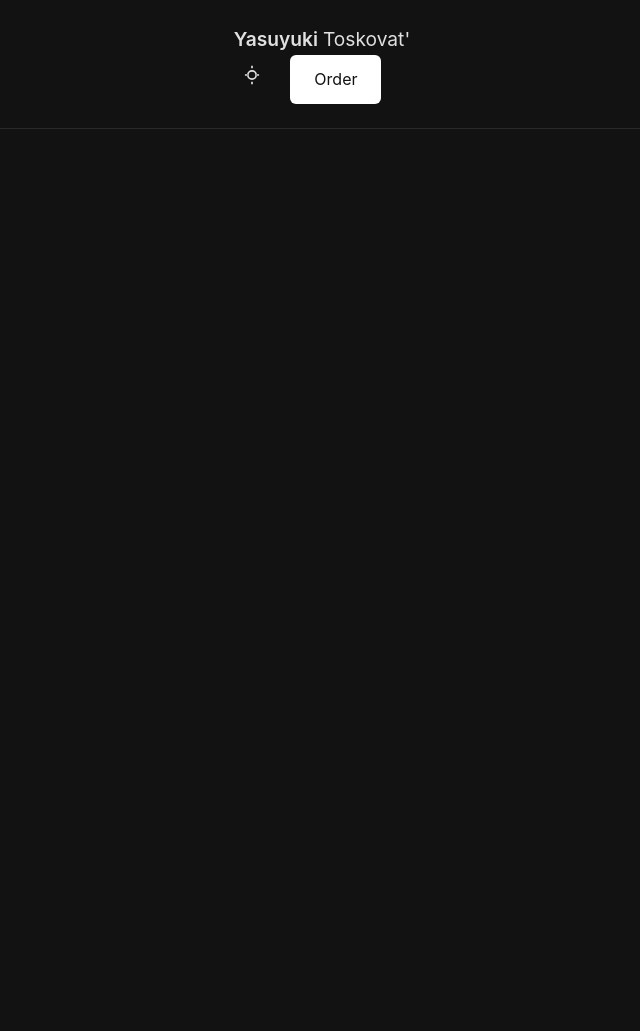
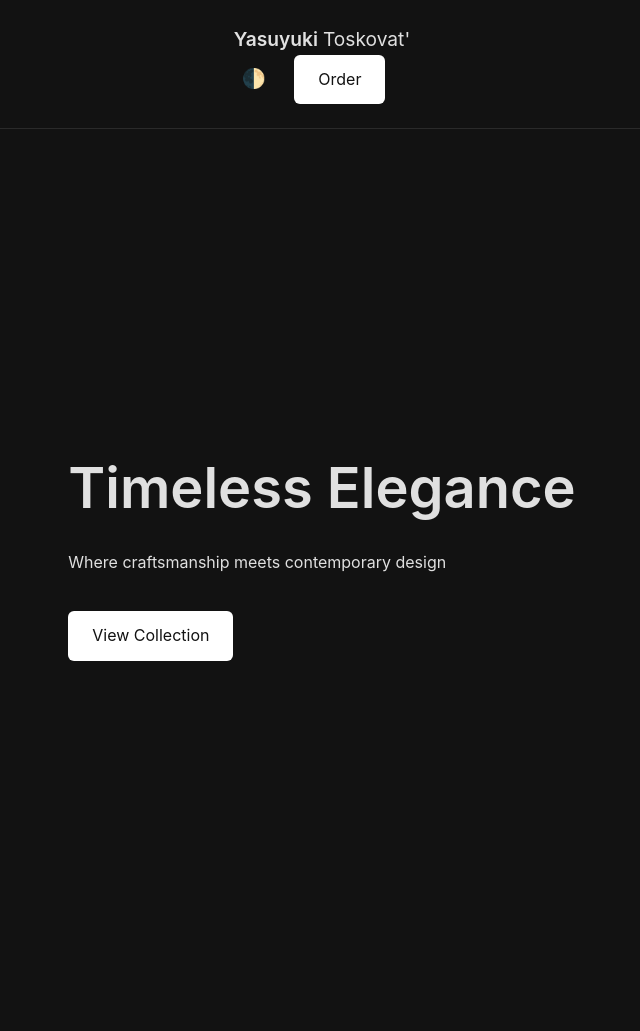
Before and after one commit to KurodaHayashi/yatoskovat, a plain HTML site: page index.html in a window 1280 px wide. Shown: the top 1031 px of the page, without its empty margins (318-958 px from the left). Drawn offline with nearby package versions, Linux system fonts and the light colour scheme.

Commit message:
Add files via upload

```diff
--- a/index.html
+++ b/index.html
@@ -4,9 +4,37 @@
     <meta charset="UTF-8">
     <meta name="viewport" content="width=device-width, initial-scale=1.0">
     <title>Yasuyuki Toskovat' | Premium Apparel</title>
+    <style>
+        /* Временные стили для проверки отображения */
+        body {
+            font-family: -apple-system, BlinkMacSystemFont, sans-serif;
+            margin: 0;
+            padding: 0;
+            min-height: 100vh;
+            display: flex;
+            flex-direction: column;
+        }
+        header, footer {
+            padding: 20px;
+            background: #121212;
+            color: white;
+        }
+        main {
+            flex: 1;
+            padding: 20px;
+        }
+        [data-theme="light"] {
+            background: #f5f5f7;
+            color: #1a1a1a;
+        }
+        [data-theme="light"] header,
+        [data-theme="light"] footer {
+            background: #ffffff;
+            color: #1a1a1a;
+            border-bottom: 1px solid #e5e5e7;
+        }
+    </style>
     <link rel="stylesheet" href="/style.css">
-    <script src="https://cdnjs.cloudflare.com/ajax/libs/gsap/3.11.4/gsap.min.js"></script>
-    <script src="https://cdnjs.cloudflare.com/ajax/libs/gsap/3.11.4/ScrollTrigger.min.js"></script>
 </head>
 <body>
     <header>
@@ -14,13 +42,8 @@
             <div class="container">
                 <a href="#" class="logo">Yasuyuki <span>Toskovat'</span></a>
                 <div class="nav-right">
-                    <button class="theme-toggle">
-                        <svg width="20" height="20" viewBox="0 0 24 24">
-                            <path class="sun" fill="currentColor" d="M12 18a6 6 0 1 1 0-12 6 6 0 0 1 0 12zm0-2a4 4 0 1 0 0-8 4 4 0 0 0 0 8zM11 1h2v3h-2V1zm0 19h2v3h-2v-3zM3.5 11v2h3v-2h-3zm14 0v2h3v-2h-3z"/>
-                            <path class="moon" fill="currentColor" d="M12 3a9 9 0 1 0 9 9c0-.46-.04-.92-.1-1.36a5.4 5.4 0 0 1-4.4 2.26 5.4 5.4 0 0 1-3.14-9.8c-.44-.06-.9-.1-1.36-.1z" style="display:none"/>
-                        </svg>
-                    </button>
-                    <a href="https://t.me/TOCKOBATT" class="order-btn" target="_blank">Order</a>
+                    <button class="theme-toggle">🌓</button>
+                    <a href="https://t.me/your_telegram" class="order-btn" target="_blank">Order</a>
                 </div>
             </div>
         </nav>
@@ -29,17 +52,17 @@
     <main>
         <section class="hero">
             <div class="container">
-                <h1 data-aos="fade-up">Timeless Elegance</h1>
-                <p data-aos="fade-up" data-aos-delay="100">Where craftsmanship meets contemporary design</p>
-                <a href="#collection" class="cta-btn" data-aos="fade-up" data-aos-delay="200">View Collection</a>
+                <h1>Timeless Elegance</h1>
+                <p>Where craftsmanship meets contemporary design</p>
+                <a href="#collection" class="cta-btn">View Collection</a>
             </div>
         </section>
 
         <section id="collection" class="collection">
             <div class="container">
-                <h2 data-aos="fade-up">The Collection</h2>
+                <h2>The Collection</h2>
                 <div class="products-grid">
-                    <div class="product-card" data-aos="fade-up">
+                    <div class="product-card">
                         <div class="product-image">
                             <img src="https://images.unsplash.com/photo-1529374255404-311a2a4f1fd9?ixlib=rb-4.0.3&ixid=M3wxMjA3fDB8MHxwaG90by1wYWdlfHx8fGVufDB8fHx8fA%3D%3D&auto=format&fit=crop&w=600&q=80" alt="Signature Tee">
                         </div>
@@ -47,7 +70,6 @@
                         <p class="price">$290</p>
                         <button class="add-to-cart">Select</button>
                     </div>
-                    <!-- Дублируйте product-card для других товаров -->
                 </div>
             </div>
         </section>
--- a/script.js
+++ b/script.js
@@ -1,39 +1,10 @@
-// Инициализация
+// Переключатель темы
 document.addEventListener('DOMContentLoaded', () => {
-    // Переключатель темы
     const themeToggle = document.querySelector('.theme-toggle');
-    const sunIcon = themeToggle.querySelector('.sun');
-    const moonIcon = themeToggle.querySelector('.moon');
 
     themeToggle.addEventListener('click', () => {
         const currentTheme = document.documentElement.getAttribute('data-theme');
         const newTheme = currentTheme === 'dark' ? 'light' : 'dark';
-
         document.documentElement.setAttribute('data-theme', newTheme);
-
-        if (newTheme === 'dark') {
-            sunIcon.style.display = 'none';
-            moonIcon.style.display = 'block';
-        } else {
-            sunIcon.style.display = 'block';
-            moonIcon.style.display = 'none';
-        }
-    });
-
-    // Анимации при скролле
-    gsap.registerPlugin(ScrollTrigger);
-
-    gsap.utils.toArray('[data-aos]').forEach(el => {
-        gsap.from(el, {
-            scrollTrigger: {
-                trigger: el,
-                start: "top 80%",
-                toggleActions: "play none none none"
-            },
-            opacity: 0,
-            y: 20,
-            duration: 0.8,
-            ease: "power2.out"
-        });
     });
 });
--- a/style.css
+++ b/style.css
@@ -1,23 +1,21 @@
 :root {
-    /* Светлая тема */
-    --bg: #ffffff;
-    --text: #1a1a1a;
-    --accent: #2c2c2c;
-    --card-bg: #f8f8f8;
-    --border: rgba(0, 0, 0, 0.1);
-    --btn-bg: #1a1a1a;
-    --btn-text: #ffffff;
-}
-
-[data-theme="dark"] {
-    /* Тёмная тема */
+    /* Тёмная тема по умолчанию */
     --bg: #121212;
     --text: #e0e0e0;
-    --accent: #ffffff;
     --card-bg: #1e1e1e;
     --border: rgba(255, 255, 255, 0.1);
     --btn-bg: #ffffff;
     --btn-text: #121212;
+}
+
+[data-theme="light"] {
+    /* Светлая тема */
+    --bg: #f5f5f7;
+    --text: #1a1a1a;
+    --card-bg: #ffffff;
+    --border: rgba(0, 0, 0, 0.1);
+    --btn-bg: #1a1a1a;
+    --btn-text: #ffffff;
 }
 
 /* Базовые стили */
@@ -39,8 +37,8 @@ body {
 /* Хедер */
 header {
     padding: 24px 0;
-    position: fixed;
-    width: 100%;
+    position: sticky;
+    top: 0;
     z-index: 100;
     background: var(--bg);
     border-bottom: 1px solid var(--border);
@@ -63,22 +61,15 @@ nav {
     font-weight: 400;
 }
 
-/* Кнопка темы */
-.theme-toggle {
-    background: none;
-    border: none;
-    cursor: pointer;
-    padding: 8px;
-    margin-right: 16px;
-    color: var(--text);
+/* Основной контент */
+main {
+    padding: 40px 0;
 }
 
-/* Герой-секция */
 .hero {
-    height: 100vh;
+    height: calc(100vh - 80px);
     display: flex;
     align-items: center;
-    padding-top: 80px;
 }
 
 .hero h1 {
@@ -89,7 +80,7 @@ nav {
 
 /* Коллекция */
 .collection {
-    padding: 100px 0;
+    padding: 80px 0;
 }
 
 .products-grid {
@@ -136,35 +127,31 @@ nav {
     font-weight: 500;
 }
 
-.add-to-cart {
-    width: calc(100% - 40px);
-    margin: 0 20px 20px;
-    padding: 12px;
+/* Кнопки */
+.order-btn, .cta-btn, .add-to-cart {
+    display: inline-block;
+    padding: 12px 24px;
     background: var(--btn-bg);
     color: var(--btn-text);
     border: none;
     border-radius: 6px;
     cursor: pointer;
     transition: opacity 0.3s ease;
+    text-decoration: none;
+    font-size: 1rem;
 }
 
-.add-to-cart:hover {
+.order-btn:hover, .cta-btn:hover, .add-to-cart:hover {
     opacity: 0.9;
 }
 
-/* Анимации */
-[data-aos] {
-    opacity: 0;
-    transition: all 0.6s ease;
+.cta-btn {
+    margin-top: 20px;
 }
 
-[data-aos="fade-up"] {
-    transform: translateY(20px);
-}
-
-[data-aos].aos-animate {
-    opacity: 1;
-    transform: translateY(0);
+.add-to-cart {
+    width: calc(100% - 40px);
+    margin: 0 20px 20px;
 }
 
 /* Футер */
@@ -174,21 +161,13 @@ footer {
     text-align: center;
 }
 
-/* Кнопки */
-.order-btn, .cta-btn {
-    display: inline-block;
-    padding: 12px 24px;
-    background: var(--btn-bg);
-    color: var(--btn-text);
-    text-decoration: none;
-    border-radius: 6px;
-    transition: opacity 0.3s ease;
+/* Переключатель темы */
+.theme-toggle {
+    background: none;
+    border: none;
+    cursor: pointer;
+    padding: 8px;
+    margin-right: 16px;
+    color: var(--text);
+    font-size: 1.2rem;
 }
-
-.order-btn:hover, .cta-btn:hover {
-    opacity: 0.9;
-}
-
-.cta-btn {
-    margin-top: 20px;
-}
```
